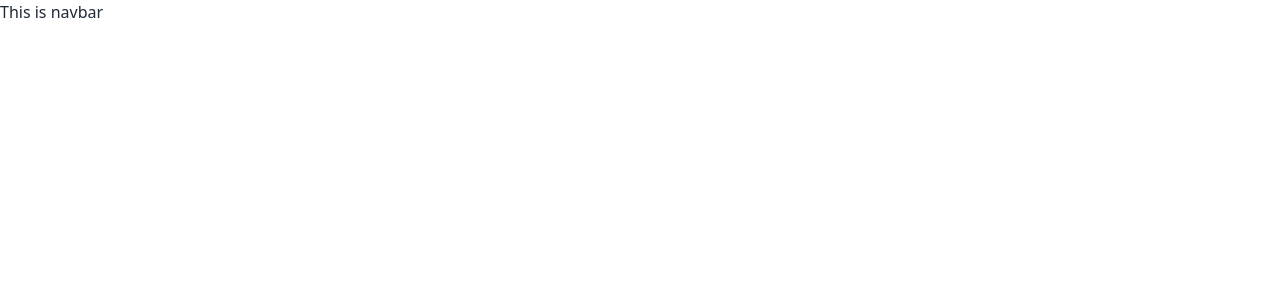
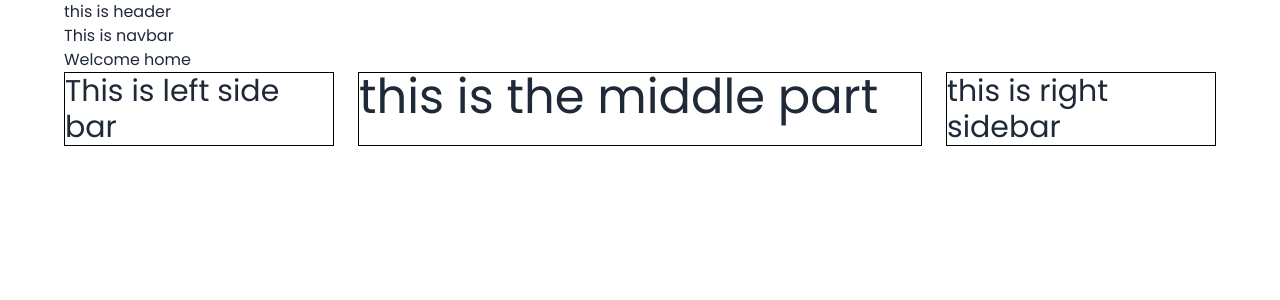
Before and after one commit to mashfikur/react-dragon-news-project, a React (Vite) app: page / in a window 1280 px wide. Shown: the top 300 px of the page. Built offline with nearby package versions, Linux system fonts and the light colour scheme.

Commit message:
homepage layout created

```diff
--- /dev/null
+++ b/src/components/Header.jsx
@@ -0,0 +1,10 @@
+
+const Header = () => {
+    return (
+        <div>
+            <h3>this is header</h3>
+        </div>
+    );
+};
+
+export default Header;
--- /dev/null
+++ b/src/components/LeftSidebar.jsx
@@ -0,0 +1,11 @@
+
+
+const LeftSidebar = () => {
+    return (
+        <div>
+           <h3 className="text-3xl">This is left side bar</h3>
+        </div>
+    );
+};
+
+export default LeftSidebar;
--- /dev/null
+++ b/src/components/RightSidebar.jsx
@@ -0,0 +1,11 @@
+
+
+const RightSidebar = () => {
+    return (
+        <div>
+           <h3 className="text-3xl">this is right sidebar</h3>
+        </div>
+    );
+};
+
+export default RightSidebar;
--- a/src/index.css
+++ b/src/index.css
@@ -1,3 +1,7 @@
+/* google fonts */
+@import url("https://fonts.googleapis.com/css2?family=Poppins:wght@400;500;600;700&display=swap");
+/* google fonts */
+
 @tailwind base;
 @tailwind components;
 @tailwind utilities;
--- a/src/layout/Layout.jsx
+++ b/src/layout/Layout.jsx
@@ -1,14 +1,11 @@
-
-import { Outlet } from 'react-router-dom';
-import Navbar from '../components/Navbar';
+import { Outlet } from "react-router-dom";
 
 const Layout = () => {
-    return (
-        <div>
-            <Navbar></Navbar>
-            <Outlet></Outlet>
-        </div>
-    );
+  return (
+    <div className="font-poppins max-w-6xl mx-auto ">
+      <Outlet></Outlet>
+    </div>
+  );
 };
 
 export default Layout;
--- a/src/main.jsx
+++ b/src/main.jsx
@@ -2,7 +2,7 @@ import React from 'react'
 import ReactDOM from 'react-dom/client'
 import './index.css'
 import { RouterProvider } from 'react-router-dom'
-import router from './routes/Routes.js'
+import router from './routes/Routes.jsx'
 
 ReactDOM.createRoot(document.getElementById('root')).render(
   <React.StrictMode>
--- /dev/null
+++ b/src/pages/Home.jsx
@@ -0,0 +1,28 @@
+import Header from "../components/Header";
+import LeftSidebar from "../components/LeftSidebar";
+import Navbar from "../components/Navbar";
+import RightSidebar from "../components/RightSidebar";
+
+
+const Home = () => {
+    return (
+        <div>
+            <Header></Header>
+            <Navbar></Navbar>
+            <h3>Welcome home</h3>
+            <div className="grid grid-cols-1 md:grid-cols-4 gap-6" >
+                <div className=" border-black border">
+                    <LeftSidebar></LeftSidebar>
+                </div>
+                <div className="col-span-2 border-black border">
+                    <h3 className="text-5xl">this is the middle part</h3>
+                </div>
+                <div className=" border-black border">
+                    <RightSidebar></RightSidebar>
+                </div>
+            </div>
+        </div>
+    );
+};
+
+export default Home;
--- a/tailwind.config.js
+++ b/tailwind.config.js
@@ -5,7 +5,11 @@ export default {
     "./src/**/*.{js,ts,jsx,tsx}",
   ],
   theme: {
-    extend: {},
+    extend: {
+      fontFamily:{
+        poppins:'Poppins, sans-serif',
+      }
+    },
   },
   plugins: [require("daisyui")],
 }
```
Also changed, not shown: src/routes/Routes.jsx (renamed from src/routes/Routes.js, +7 -1 lines).
